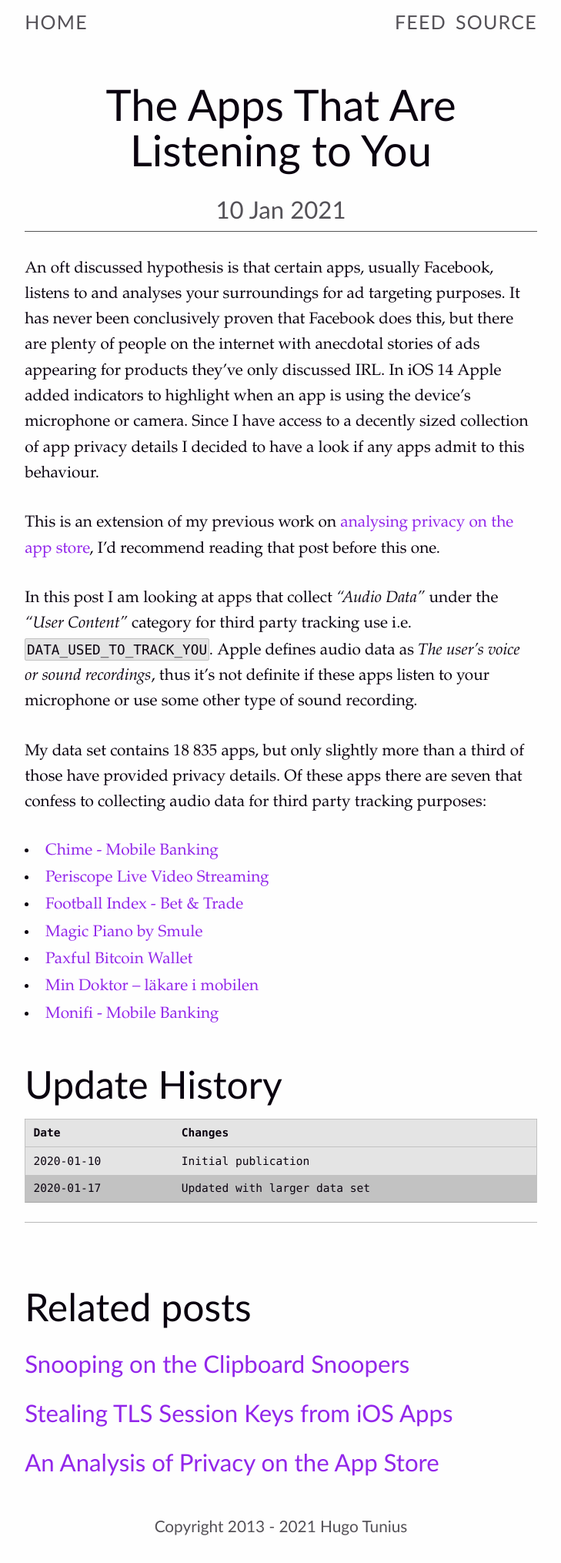
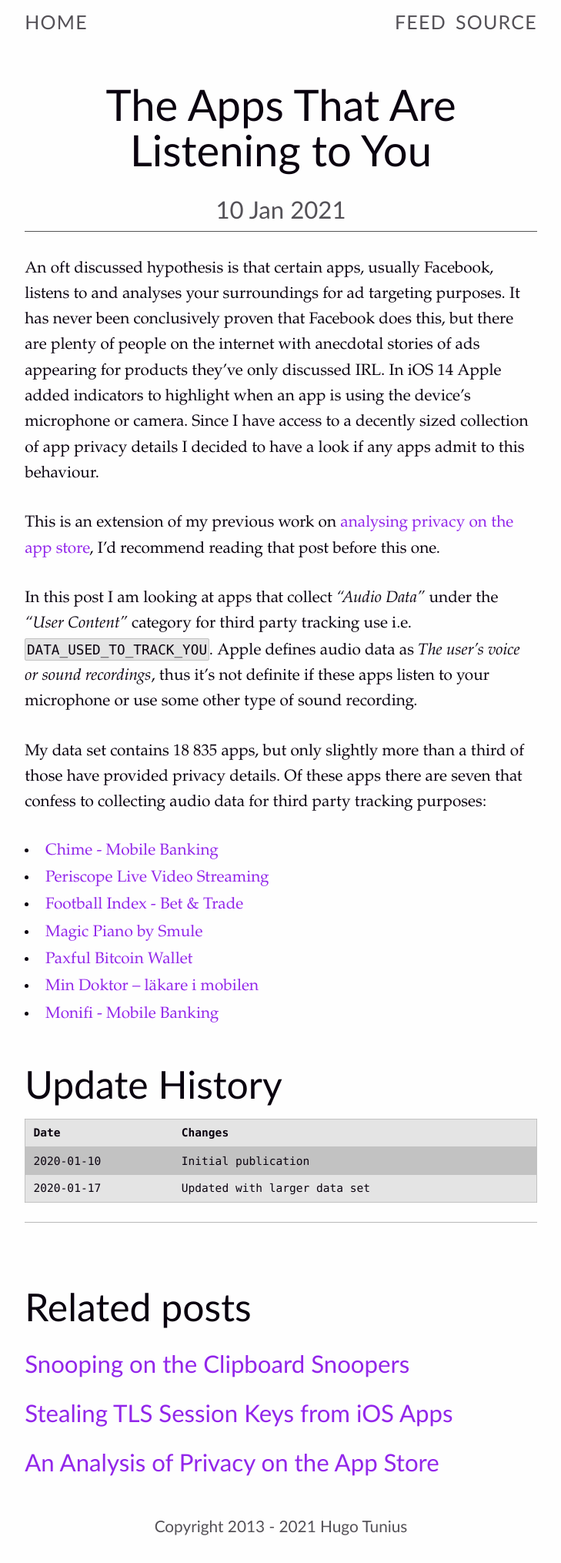
Before and after one commit to k0nserv/hugotunius.se, a Jekyll site: the page built from _posts/2021-01-10-the-apps-that-listen-to-you.md, in a window 1280 px wide. Shown: the whole page at 77% size, without its empty margins (275-1004 px from the left). Built offline with Jekyll 4.4.1, drawn with Linux system fonts in a browser that asks for light colours.

Commit message:
[screen.scss] Fix table row coloring

```diff
--- a/_sass/screen.scss
+++ b/_sass/screen.scss
@@ -349,7 +349,7 @@
   @include var-property(border-bottom-color, --code-border-color, $default-code-border-color);
 }
 
-tbody tr:nth-child(2n) {
+tbody tr:nth-child(2n+1) {
   @include var-property(background-color, --code-border-color, $default-code-border-color);
 }
 
```
